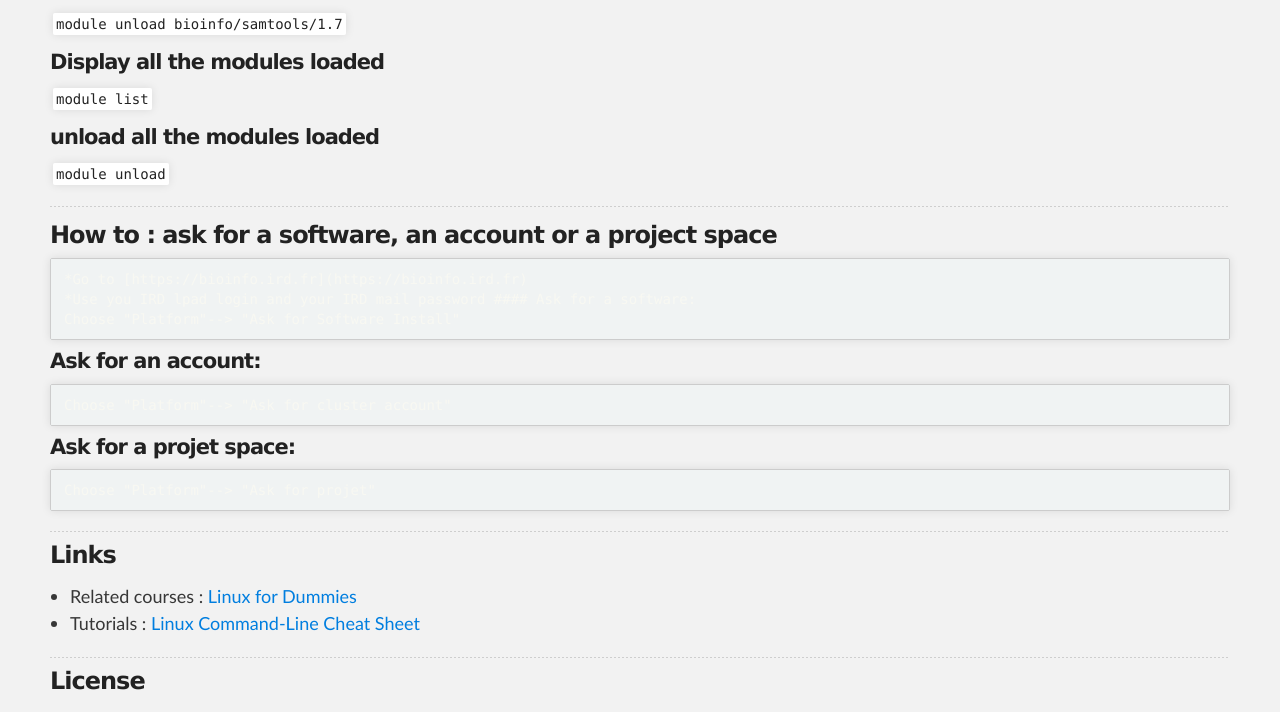
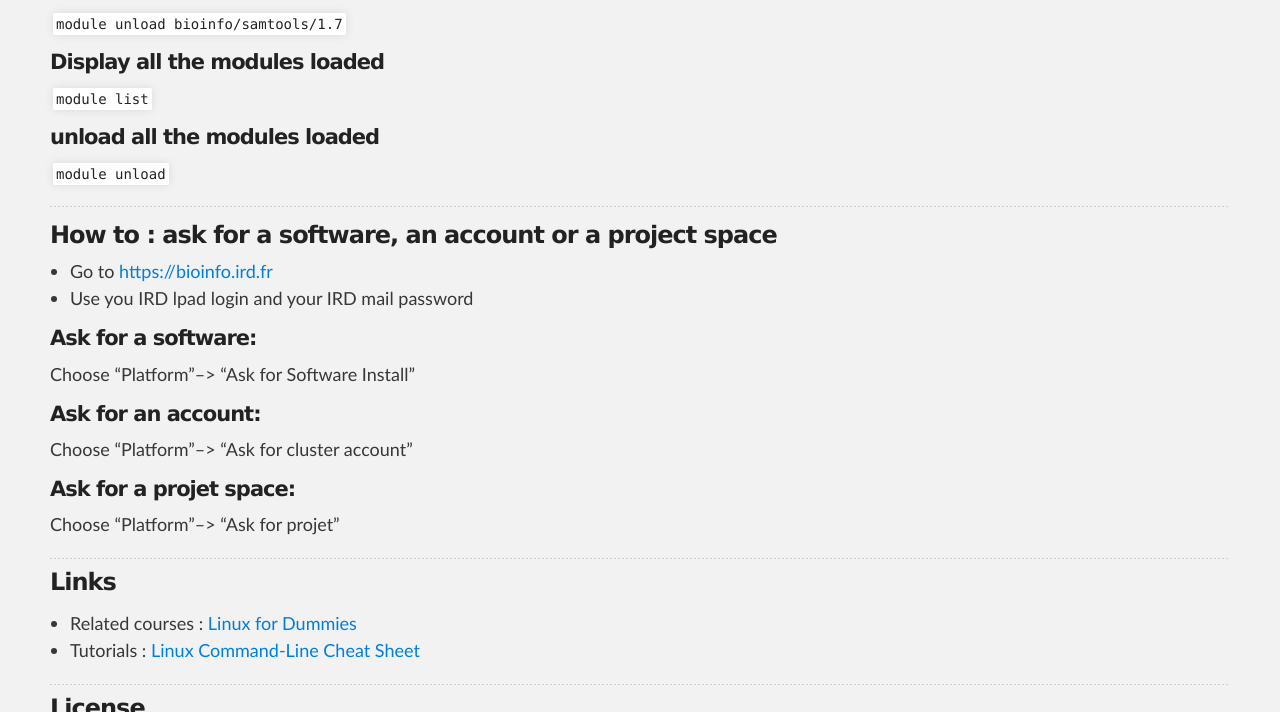
Before and after one commit to SouthGreenPlatform/trainings, a Jekyll site: the page built from _pages/hpc/hpchowto.md, in a window 1280 px wide and 900 px high, scrolled down 3921 px, cut to the strip 0-712 px from the top of the window. Built offline with Jekyll 4.4.1, drawn with Linux system fonts in a browser that asks for light colours; nearby versions of some CDN libraries.

Commit message:
Update hpchowto.md

```diff
--- a/_pages/hpc/hpchowto.md
+++ b/_pages/hpc/hpchowto.md
@@ -169,16 +169,17 @@ For example : for the version 1.7 of the bioinformatic software samtools:
 <a name="howto-4"></a>
 ### How to : ask for a software, an account or a project space
 
-    *Go to [https://bioinfo.ird.fr](https://bioinfo.ird.fr)
-    *Use you IRD lpad login and your IRD mail password
+   - Go to [https://bioinfo.ird.fr](https://bioinfo.ird.fr)
+   - Use you IRD lpad login and your IRD mail password
+
 #### Ask for a software:
-    Choose "Platform"--> "Ask for Software Install"
+   Choose "Platform"--> "Ask for Software Install"
 
 #### Ask for an account:
-    Choose "Platform"--> "Ask for cluster account"
+   Choose "Platform"--> "Ask for cluster account"
 
 #### Ask for a projet space:
-    Choose "Platform"--> "Ask for projet"
+   Choose "Platform"--> "Ask for projet"
 
 -----------------------
 
```
